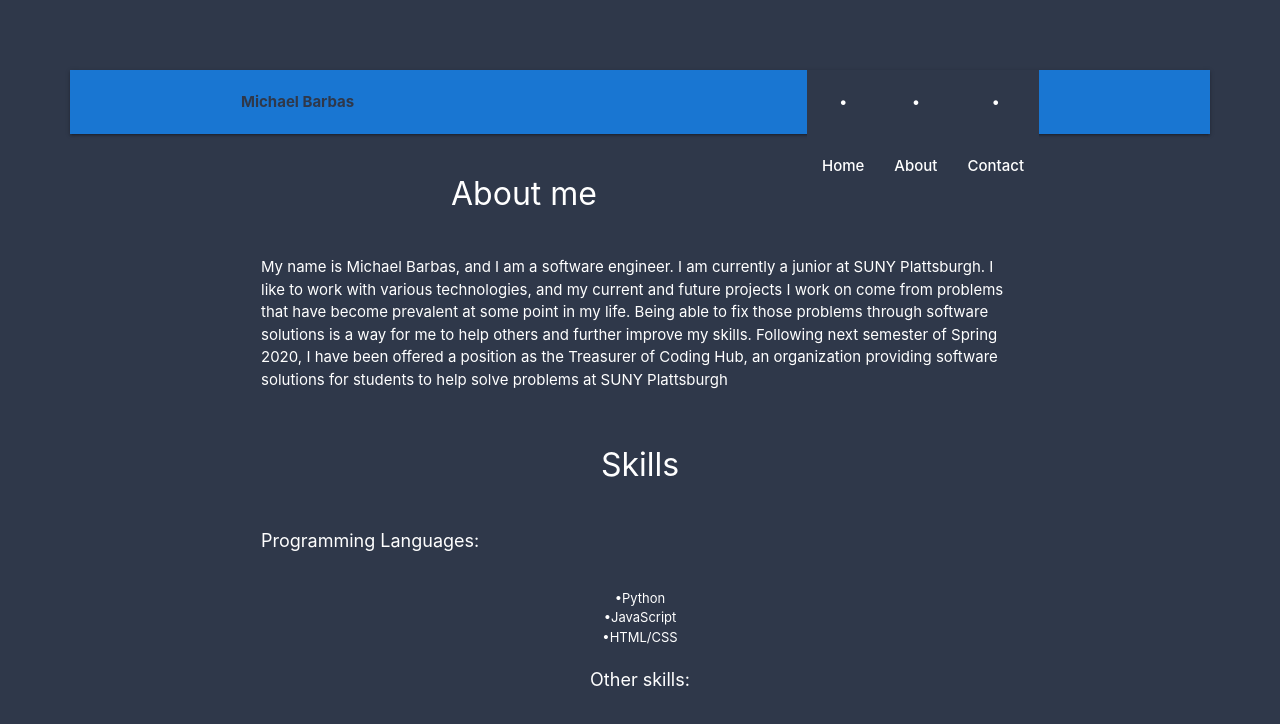
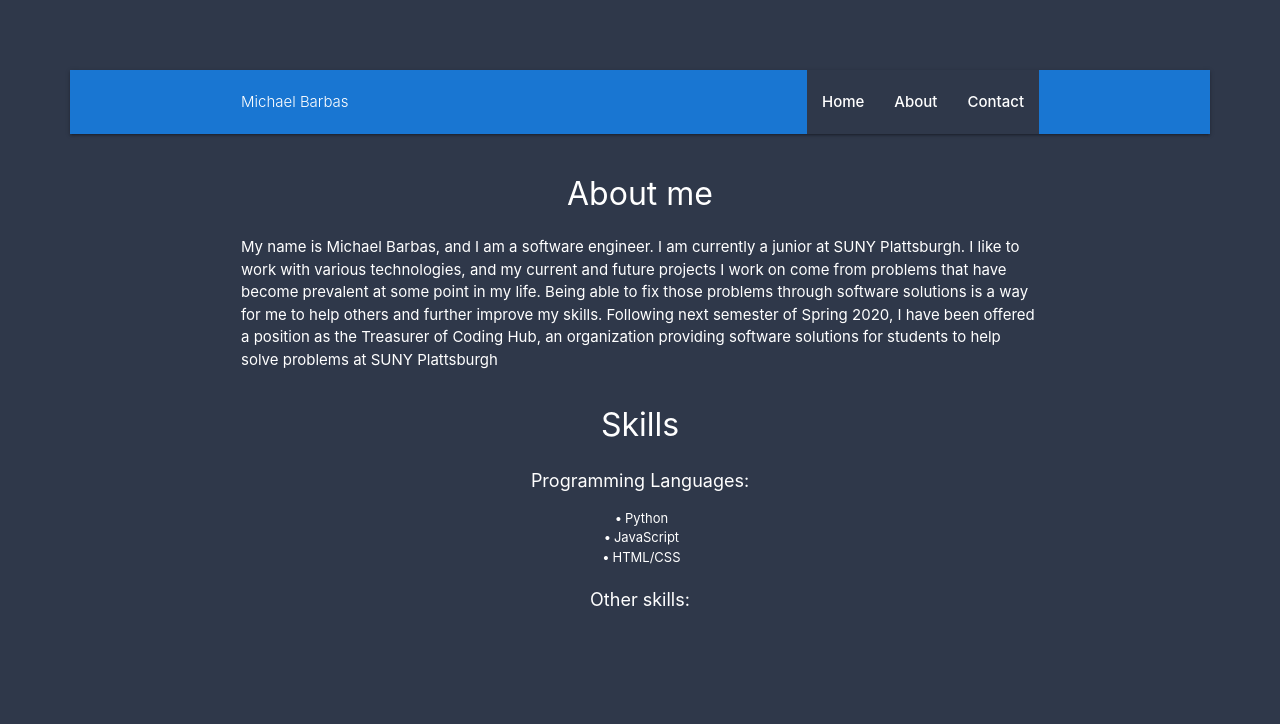
Before and after one commit to michaelbarbas/portfolio-barbas-, a React (Create React App) app: page /about in a window 1280 px wide. Shown: the top 724 px of the page. Built offline with nearby package versions, Linux system fonts and the light colour scheme.

Commit message:
changed styles

```diff
--- a/src/App.css
+++ b/src/App.css
@@ -6,7 +6,6 @@
 
 .description{
   text-align: left;
-  padding: 20px;
 }
 
 .App {
@@ -19,8 +18,8 @@
 }
 
 .left{
-  font-weight: 700;
-  color: #2f384a
+  font-weight: 300;
+  color: #ffffff
 }
 
 .SocialMedia{
@@ -61,8 +60,7 @@
 
 .prog_lang{
   font-size: larger;
-  text-align: left;
-  padding: 20px;
+  /* text-align: left; */
 }
 
 .languages{
@@ -78,7 +76,8 @@
   text-align: center;
 }
 
-ul li::before{
+.languages li::before{
+  display : inline-block;
   content: "\2022";
   color:#ffffff;
   width: 1em;
```
